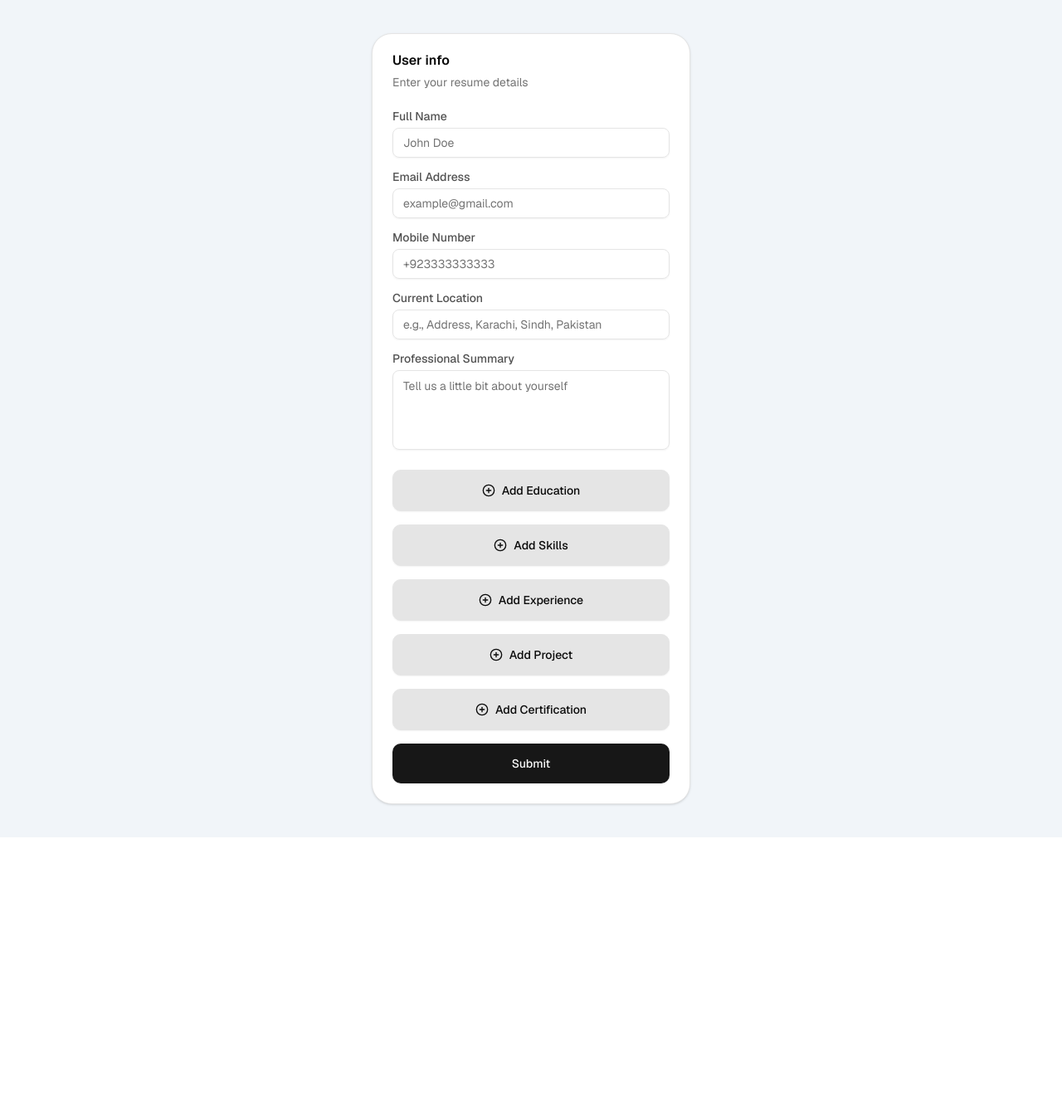
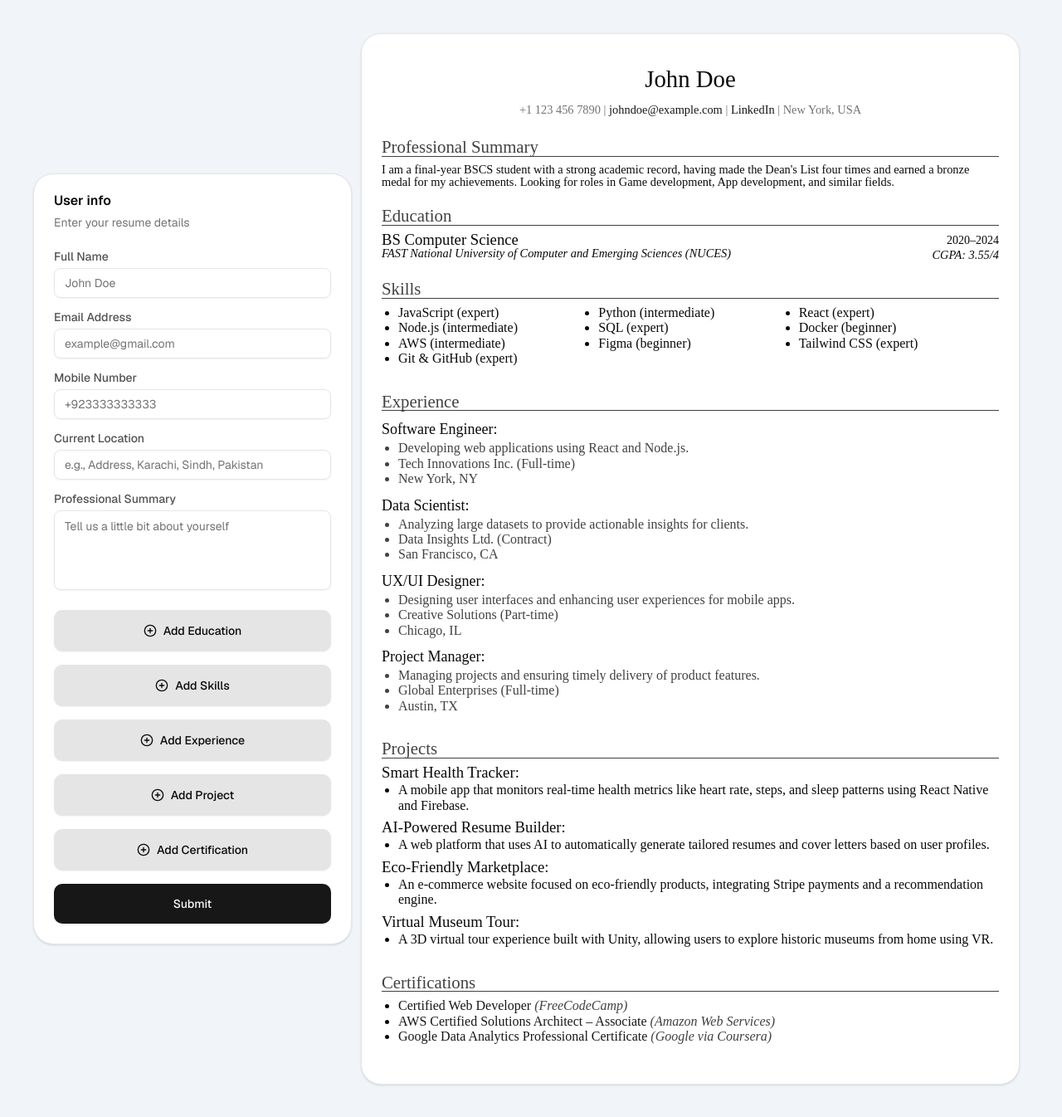
Before and after one commit to ShamSuther/papeer, a React (Vite) app in the folder frontend/: page / in a window 1280 px wide. Shown: the whole page at 83% size. Before the commit the page ends 1009 px from the top, so only its background shows below. Built offline with nearby package versions, Linux system fonts and the light colour scheme.

Commit message:
Frontend: Preview (template 1)

```diff
--- a/frontend/src/App.css
+++ b/frontend/src/App.css
@@ -1,6 +1,16 @@
 @import url('https://fonts.googleapis.com/css2?family=Geist:wght@100..900&display=swap');
 
-* {
+body {
   font-family: "Geist", sans-serif;
   font-optical-sizing: auto;
 }
+
+.preview {
+  width: 794px;
+  /* height: 1123px; */
+  font-family: 'Times New Roman', Times, serif;
+}
+
+.section-title {
+  @apply w-full text-[#424141] leading-none text-[1.3rem] mb-[0.5rem] border-b-[0.0419rem] border-[#424141];
+}
--- a/frontend/src/App.jsx
+++ b/frontend/src/App.jsx
@@ -1,5 +1,6 @@
 import { useState } from "react";
 import { MainForm } from "./components/MainForm";
+import Preview from "./components/Preview";
 
 function App() {
   return (
@@ -10,8 +11,7 @@ function App() {
             <div className="w-full max-w-sm">
               <MainForm />
             </div>
-            <div className="preview">
-            </div>
+            <Preview />
           </div>
         </div>
       </main>
--- a/frontend/src/components/MainForm.jsx
+++ b/frontend/src/components/MainForm.jsx
@@ -192,6 +192,7 @@ export function MainForm() {
   } = useFieldArray({
     control: form.control,
     name: "experience",
+    rules: { maxLength: 4 },
   });
 
   // project fields
@@ -202,6 +203,7 @@ export function MainForm() {
   } = useFieldArray({
     control: form.control,
     name: "project",
+    rules: { maxLength: 4 },
   });
 
   // certification fields
@@ -244,11 +246,12 @@ export function MainForm() {
             <form onSubmit={form.handleSubmit(onSubmit)} className="space-y-6">
               {/* personal information */}
               <div className="personal_info">
-                {personalInfoInputs.map((field, id) => {
+                {personalInfoInputs.map((field, i) => {
+                  const key = `${field.name}-${i}`;
                   if (field.type === "textarea") {
                     return (
                       <FormTextarea
-                        key={id}
+                        key={key}
                         id={field.name}
                         form={form}
                         fieldName={field.name}
@@ -260,7 +263,7 @@ export function MainForm() {
 
                   return (
                     <FormInput
-                      key={id}
+                      key={key}
                       id={field.name}
                       form={form}
                       fieldName={field.name}
@@ -272,18 +275,20 @@ export function MainForm() {
               </div>
 
               {/* education */}
-              {eduFields.map((item, i) => (
-                <div className="education" key={`education-${i}`}>
+              {eduFields.map((item, i) => {
+                return (
+                  <div className="education" key={item.id}>
                     <Separator className="mb-4" />
                     <CardTitle className="mb-4">Education</CardTitle>
 
                     {educationInputs.map((fieldConfig, id) => {
+                      const key = `${fieldConfig.name}-${id}`;
                       const fieldName = `education.${i}.${fieldConfig.name}`;
 
                       if (fieldConfig.type === "date") {
                         return (
                           <FormField
-                          key={id}
+                            key={key}
                             control={form.control}
                             name={fieldName}
                             render={({ field }) => (
@@ -305,7 +310,7 @@ export function MainForm() {
                       if (fieldConfig.type === "textarea") {
                         return (
                           <FormTextarea
-                          key={id}
+                            key={key}
                             id={fieldName}
                             form={form}
                             fieldName={fieldName}
@@ -316,7 +321,7 @@ export function MainForm() {
 
                       return (
                         <FormInput
-                        key={id}
+                          key={key}
                           id={fieldName}
                           form={form}
                           fieldName={fieldName}
@@ -331,22 +336,24 @@ export function MainForm() {
                       action={() => removeEdu(i)}
                     />
                   </div>
-              ))}
+                );
+              })}
 
               {/* skills */}
 
               {skillFields.map((item, i) => (
-                <div className="skills" key={`skill-${i}`}>
+                <div className="skills" key={item.id}>
                   <Separator className="mb-4" />
                   <CardTitle className="mb-4">Skill</CardTitle>
 
                   {skillInputs.map((fieldConfig, id) => {
+                    const key = `${fieldConfig.name}-${id}`;
                     const fieldName = `skills.${i}.${fieldConfig.name}`;
 
                     if (fieldConfig.type === "select") {
                       return (
                         <FormSelect
-                          key={id}
+                          key={key}
                           id={fieldName}
                           form={form}
                           fieldName={fieldName}
@@ -357,7 +364,7 @@ export function MainForm() {
 
                     return (
                       <FormInput
-                        key={id}
+                        key={key}
                         id={fieldName}
                         form={form}
                         fieldName={fieldName}
@@ -377,17 +384,18 @@ export function MainForm() {
               {/* experience */}
 
               {expFields.map((item, i) => (
-                <div className="experience" key={`experience-${i}`}>
+                <div className="experience" key={item.id}>
                   <Separator className="mb-4" />
                   <CardTitle className="mb-4">Experience</CardTitle>
 
                   {experienceInputs.map((fieldConfig, id) => {
+                    const key = `${fieldConfig.name}-${id}`;
                     const fieldName = `experience.${i}.${fieldConfig.name}`;
 
                     if (fieldConfig.type === "date") {
                       return (
                         <FormField
-                          key={id}
+                          key={key}
                           control={form.control}
                           name={fieldName}
                           render={({ field }) => (
@@ -409,7 +417,7 @@ export function MainForm() {
                     if (fieldConfig.type === "textarea") {
                       return (
                         <FormTextarea
-                          key={id}
+                          key={key}
                           id={fieldName}
                           form={form}
                           fieldName={fieldName}
@@ -419,26 +427,12 @@ export function MainForm() {
                     }
 
                     return (
-                      <FormField
-                        key={id}
-                        control={form.control}
-                        name={fieldName}
-                        render={({ field }) => (
-                          <FormItem className="gap-1 m-0 mb-4">
-                            <FormLabel className="text-neutral-600 mb-0.75">
-                              {fieldConfig.label}
-                            </FormLabel>
-                            <FormControl>
-                              <Input
-                                {...form.register(fieldName)}
-                                type={fieldConfig.type}
-                                placeholder={fieldConfig.placeholder}
-                                {...field}
-                              />
-                            </FormControl>
-                            <FormMessage />
-                          </FormItem>
-                        )}
+                      <FormInput
+                        key={key}
+                        id={fieldName}
+                        form={form}
+                        fieldName={fieldName}
+                        fieldConfig={fieldConfig}
                       />
                     );
                   })}
@@ -454,17 +448,18 @@ export function MainForm() {
               {/* projects */}
 
               {projectFields.map((item, i) => (
-                <div className="project" key={`skill-${i}`}>
+                <div className="project" key={item.id}>
                   <Separator className="mb-4" />
                   <CardTitle className="mb-4">Project</CardTitle>
 
                   {projectInputs.map((fieldConfig, id) => {
+                    const key = `${fieldConfig.name}-${id}`;
                     const fieldName = `project.${i}.${fieldConfig.name}`;
 
                     if (fieldConfig.type === "textarea") {
                       return (
                         <FormTextarea
-                          key={id}
+                          key={key}
                           id={fieldName}
                           form={form}
                           fieldName={fieldName}
@@ -475,7 +470,7 @@ export function MainForm() {
 
                     return (
                       <FormInput
-                        key={id}
+                        key={key}
                         id={fieldName}
                         form={form}
                         fieldName={fieldName}
--- /dev/null
+++ b/frontend/src/components/Preview.jsx
@@ -0,0 +1,271 @@
+import { Card, CardContent } from "./ui/card";
+
+export default function Preview() {
+  const skills = [
+    {
+      skill_name: "JavaScript",
+      proficiency: "expert",
+    },
+    {
+      skill_name: "Python",
+      proficiency: "intermediate",
+    },
+    {
+      skill_name: "React",
+      proficiency: "expert",
+    },
+    {
+      skill_name: "Node.js",
+      proficiency: "intermediate",
+    },
+    {
+      skill_name: "SQL",
+      proficiency: "expert",
+    },
+    {
+      skill_name: "Docker",
+      proficiency: "beginner",
+    },
+    {
+      skill_name: "AWS",
+      proficiency: "intermediate",
+    },
+    {
+      skill_name: "Figma",
+      proficiency: "beginner",
+    },
+    {
+      skill_name: "Tailwind CSS",
+      proficiency: "expert",
+    },
+    {
+      skill_name: "Git & GitHub",
+      proficiency: "expert",
+    },
+  ];
+
+  const projects = [
+    {
+      name: "Smart Health Tracker",
+      description:
+        "A mobile app that monitors real-time health metrics like heart rate, steps, and sleep patterns using React Native and Firebase.",
+    },
+    {
+      name: "AI-Powered Resume Builder",
+      description:
+        "A web platform that uses AI to automatically generate tailored resumes and cover letters based on user profiles.",
+    },
+    {
+      name: "Eco-Friendly Marketplace",
+      description:
+        "An e-commerce website focused on eco-friendly products, integrating Stripe payments and a recommendation engine.",
+    },
+    {
+      name: "Virtual Museum Tour",
+      description:
+        "A 3D virtual tour experience built with Unity, allowing users to explore historic museums from home using VR.",
+    },
+  ];
+
+  const certifications = [
+    {
+      title: "Certified Web Developer",
+      issuer: "FreeCodeCamp",
+      credential_url:
+        "https://www.freecodecamp.org/certification/username/responsive-web-design",
+    },
+    {
+      title: "AWS Certified Solutions Architect – Associate",
+      issuer: "Amazon Web Services",
+      credential_url:
+        "https://aws.amazon.com/certification/certified-solutions-architect-associate/",
+    },
+    {
+      title: "Google Data Analytics Professional Certificate",
+      issuer: "Google via Coursera",
+      credential_url: "https://coursera.org/verify/your-certificate-id",
+    },
+  ];
+
+  const jobs = [
+    {
+      job_title: "Software Engineer",
+      employment_type: "Full-time",
+      company: "Tech Innovations Inc.",
+      description: "Developing web applications using React and Node.js.",
+      location: "New York, NY",
+      location_type: "Hybrid",
+    },
+    {
+      job_title: "Data Scientist",
+      employment_type: "Contract",
+      company: "Data Insights Ltd.",
+      description:
+        "Analyzing large datasets to provide actionable insights for clients.",
+      location: "San Francisco, CA",
+      location_type: "Remote",
+    },
+    {
+      job_title: "UX/UI Designer",
+      employment_type: "Part-time",
+      company: "Creative Solutions",
+      description:
+        "Designing user interfaces and enhancing user experiences for mobile apps.",
+      location: "Chicago, IL",
+      location_type: "On-site",
+    },
+    {
+      job_title: "Project Manager",
+      employment_type: "Full-time",
+      company: "Global Enterprises",
+      description:
+        "Managing projects and ensuring timely delivery of product features.",
+      location: "Austin, TX",
+      location_type: "Hybrid",
+    },
+  ];
+
+  return (
+    <Card className="preview max-w-4xl mx-auto p-6 bg-background text-foreground rounded-3xl">
+      {/* Header */}
+      <div className="text-center">
+        <h1 className="text-[1.8rem] leading-none mt-4 mb-3">John Doe</h1>
+        <p className="text-muted-foreground text-[0.9rem]">
+          +1 123 456 7890 |{" "}
+          <a
+            href="mailto:johndoe@example.com"
+            className="text-primary hover:underline"
+          >
+            johndoe@example.com
+          </a>{" "}
+          |{" "}
+          <a
+            href="https://www.linkedin.com/in/johndoe"
+            className="text-primary hover:underline"
+            target="_blank"
+            rel="noopener noreferrer"
+          >
+            LinkedIn
+          </a>{" "}
+          | New York, USA
+        </p>
+      </div>
+
+      {/* Professional Summary */}
+      <div>
+        <h2 className="section-title">Professional Summary</h2>
+        <p className="text-[0.9rem] leading-none">
+          I am a final-year BSCS student with a strong academic record, having
+          made the Dean's List four times and earned a bronze medal for my
+          achievements. Looking for roles in Game development, App development,
+          and similar fields.
+        </p>
+      </div>
+
+      {/* Education */}
+      <div className="w-full ">
+        <h2 className="section-title">Education</h2>
+        <div className="flex flex-row justify-between">
+          <div>
+            <h3 className="text-[1.1669rem] leading-none">
+              BS Computer Science
+            </h3>
+            <p className="text-[0.9rem] leading-none italic">
+              FAST National University of Computer and Emerging Sciences (NUCES)
+            </p>
+          </div>
+          <div className="text-[0.9rem] leading-none text-right">
+            <p className="text-sm">2020–2024</p>
+            <p className="italic">CGPA: 3.55/4</p>
+          </div>
+        </div>
+      </div>
+
+      {/* Technical Skills */}
+      <div>
+        <h2 className="section-title">Skills</h2>
+        <ul className="list-disc list-outside pl-5 whitespace-normal mb-2 grid grid-cols-3">
+          {skills.map((item, i) => (
+            <li key={`skill-${i}`} className="text-base leading-[1.15]">
+              {item.skill_name} ({item.proficiency})
+            </li>
+          ))}
+        </ul>
+      </div>
+
+      {/* Experience */}
+      <div>
+        <h2 className="section-title">Experience</h2>
+        {jobs.map((item, i) => {
+          return (
+            <div key={`project-${i}`}>
+              <h3 className="text-lg font-normal">{`${item.job_title}:`}</h3>
+              {item.description ? (
+                <ul className="text-[#424141] list-disc list-outside pl-5 whitespace-normal mb-2 leading-none">
+                  <li className="text-base leading-[1.15]">
+                    {item.description}
+                  </li>
+                  <li className="text-base leading-[1.15]">
+                    {`${item.company} (${item.employment_type})`}
+                  </li>
+                  <li className="text-base leading-[1.15]">{item.location}</li>
+                </ul>
+              ) : (
+                <ul className="text-[#424141] list-disc list-outside pl-5 whitespace-normal mb-2 leading-none">
+                  <li className="text-base leading-[1.15]">
+                    {`${item.company} ${item.employment_type}`}
+                  </li>
+                  <li className="text-base leading-[1.15]">{item.location}</li>
+                </ul>
+              )}
+            </div>
+          );
+        })}
+      </div>
+
+      {/* Projects */}
+      <div>
+        <h2 className="section-title">Projects</h2>
+        {projects.map((item, i) => (
+          <div key={`project-${i}`}>
+            <p className="text-[1.1669rem] mb-[0.1669rem] leading-none">
+              {item.name}:
+            </p>
+            <ul className="list-disc list-outside pl-5 whitespace-normal mb-2">
+              <li className="text-base leading-[1.15]">{item.description}</li>
+            </ul>
+          </div>
+        ))}
+      </div>
+
+      {/* Certifications */}
+      <div className="mb-4">
+        <h2 className="section-title">Certifications</h2>
+        <ul className="list-disc list-outside pl-5 whitespace-normal mb-2">
+          {certifications.map((item, i) => (
+            <li key={`cert-${i}`} className="text-base leading-[1.15]">
+              <a
+                href={item.credential_url}
+                className="text-primary hover:underline"
+              >
+                {item.title}{" "}
+                <span className="text-[#424141] italic">({item.issuer})</span>
+              </a>
+            </li>
+          ))}
+        </ul>
+      </div>
+
+      {/* Internship */}
+      {/* <div>
+        <h2 className="section-title">Internships</h2>
+        <p>
+          <strong>MindStorm Studios (Game Developer):</strong> 3 months paid
+          internship at MindStorm Studios, Lahore. Won the outstanding gameplay
+          award in the Rookie Game Jam, Summer 2023.
+        </p>
+        <p className="text-sm text-muted-foreground mt-2">June 2023</p>
+      </div> */}
+    </Card>
+  );
+}
--- a/frontend/src/constants/index.jsx
+++ b/frontend/src/constants/index.jsx
@@ -78,13 +78,13 @@ export const skillInputs = [
 
 export const experienceInputs = [
   {
-    name: "jobTitle",
+    name: "job_title",
     label: "Job Title",
     placeholder: "Sales Manager",
     type: "text",
   },
   {
-    name: "employmentType",
+    name: "employment_type",
     label: "Employment Type",
     placeholder: "Full-time, Part-time, Contract, etc.",
     type: "text",
@@ -95,8 +95,6 @@ export const experienceInputs = [
     placeholder: "Google",
     type: "text",
   },
-  { name: "startDate", label: "Start Date", type: "date" },
-  { name: "endDate", label: "End Date", type: "date" },
   {
     name: "description",
     label: "Role Description",
@@ -107,12 +105,6 @@ export const experienceInputs = [
     name: "location",
     label: "Work Location",
     placeholder: "e.g., Address, Karachi, Sindh, Pakistan",
-    type: "text",
-  },
-  {
-    name: "locationType",
-    label: "Location Type",
-    placeholder: "On-site, Remote, Hybrid",
     type: "text",
   },
 ];
```
Lines whose indentation alone changed are shown as unchanged.
